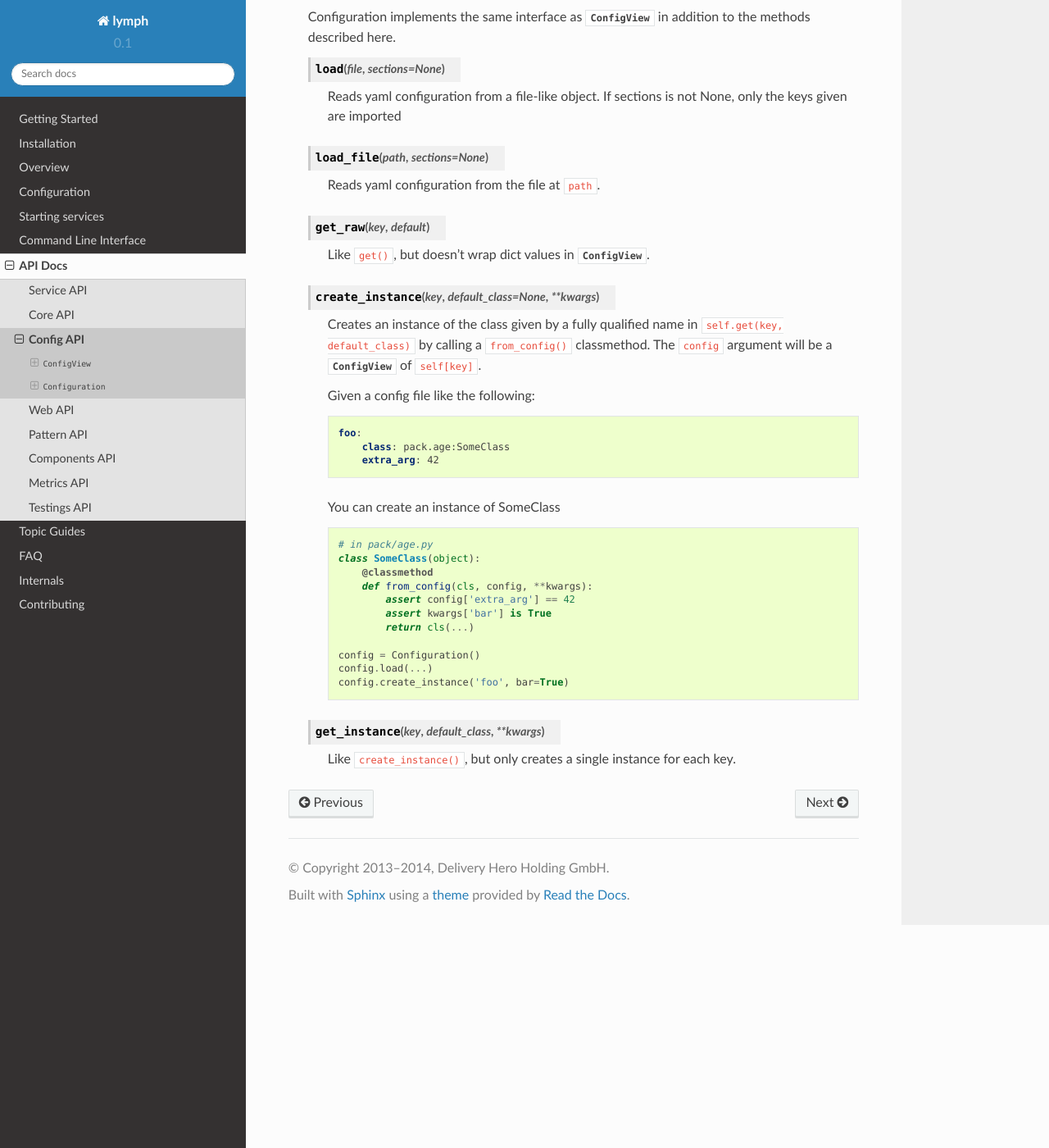
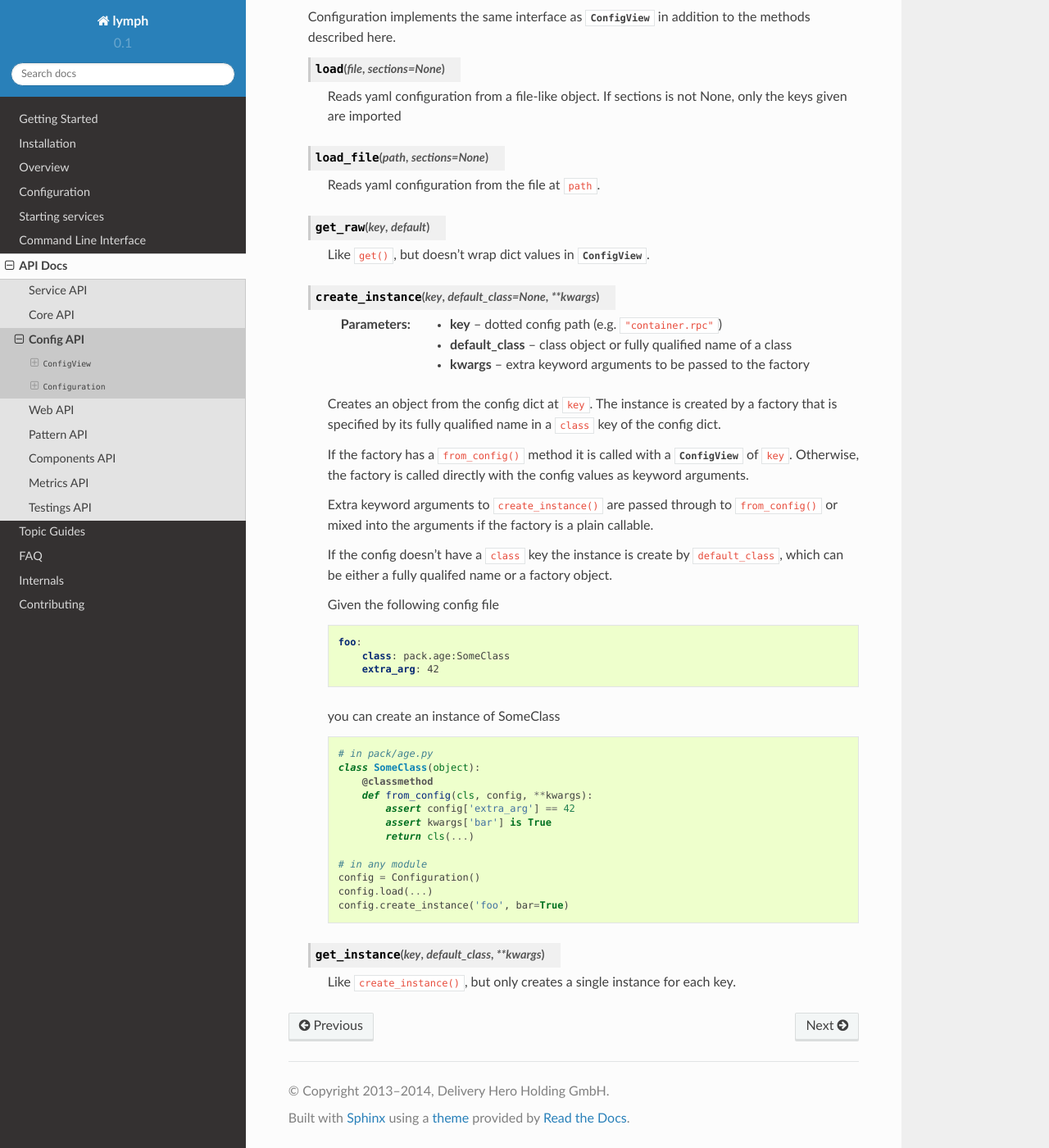
Before and after one commit to deliveryhero/lymph, a Sphinx documentation site: the page built from docs/api/config_api.rst, in a window 1280 px wide and 1400 px high, scrolled down 535 px. Shown: the whole window at 82% size. Built offline with Sphinx 7.4.7 and the Read the Docs theme 2.0.0, drawn with Linux system fonts in a browser that asks for light colours; formulas are drawn with MathJax 3.

Commit message:
Updated config api docs

```diff
--- a/docs/api/config_api.rst
+++ b/docs/api/config_api.rst
@@ -43,12 +43,24 @@ Config API
 
     .. method:: create_instance(key, default_class=None, **kwargs)
 
-        Creates an instance of the class given by a fully qualified name in
-        ``self.get(key, default_class)`` by calling a
-        ``from_config()`` classmethod. The ``config`` argument
-        will be a :class:`ConfigView` of ``self[key]``.
+        :param key: dotted config path (e.g. ``"container.rpc"``)
+        :param default_class: class object or fully qualified name of a class
+        :param kwargs: extra keyword arguments to be passed to the factory
 
-        Given a config file like the following:
+        Creates an object from the config dict at ``key``. The instance is
+        created by a factory that is specified by its fully qualified name in
+        a ``class`` key of the config dict.
+
+        If the factory has a ``from_config()`` method it is called with a :class:`ConfigView`
+        of ``key``. Otherwise, the factory is called directly with the config values as keyword arguments.
+
+        Extra keyword arguments to ``create_instance()`` are passed through to ``from_config()`` or mixed
+        into the arguments if the factory is a plain callable.
+
+        If the config doesn't have a ``class`` key the instance is create by ``default_class``, which can be
+        either a fully qualifed name or a factory object.
+
+        Given the following config file
 
         .. code-block:: yaml
 
@@ -57,7 +69,7 @@ Config API
                 extra_arg: 42
 
 
-        You can create an instance of SomeClass
+        you can create an instance of SomeClass
 
         .. code-block:: python
 
@@ -69,6 +81,7 @@ Config API
                     assert kwargs['bar'] is True
                     return cls(...)
 
+            # in any module
             config = Configuration()
             config.load(...)
             config.create_instance('foo', bar=True)
```
